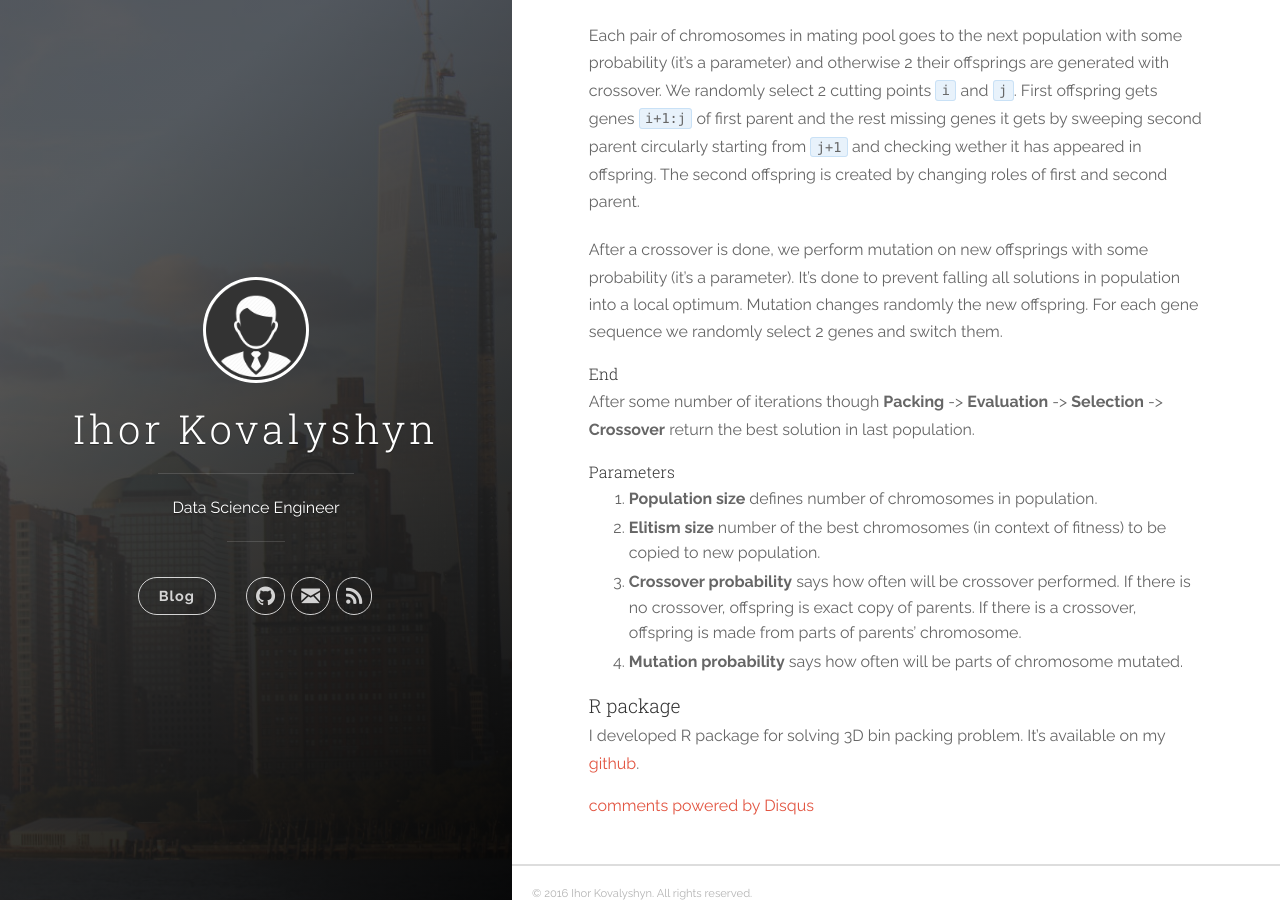
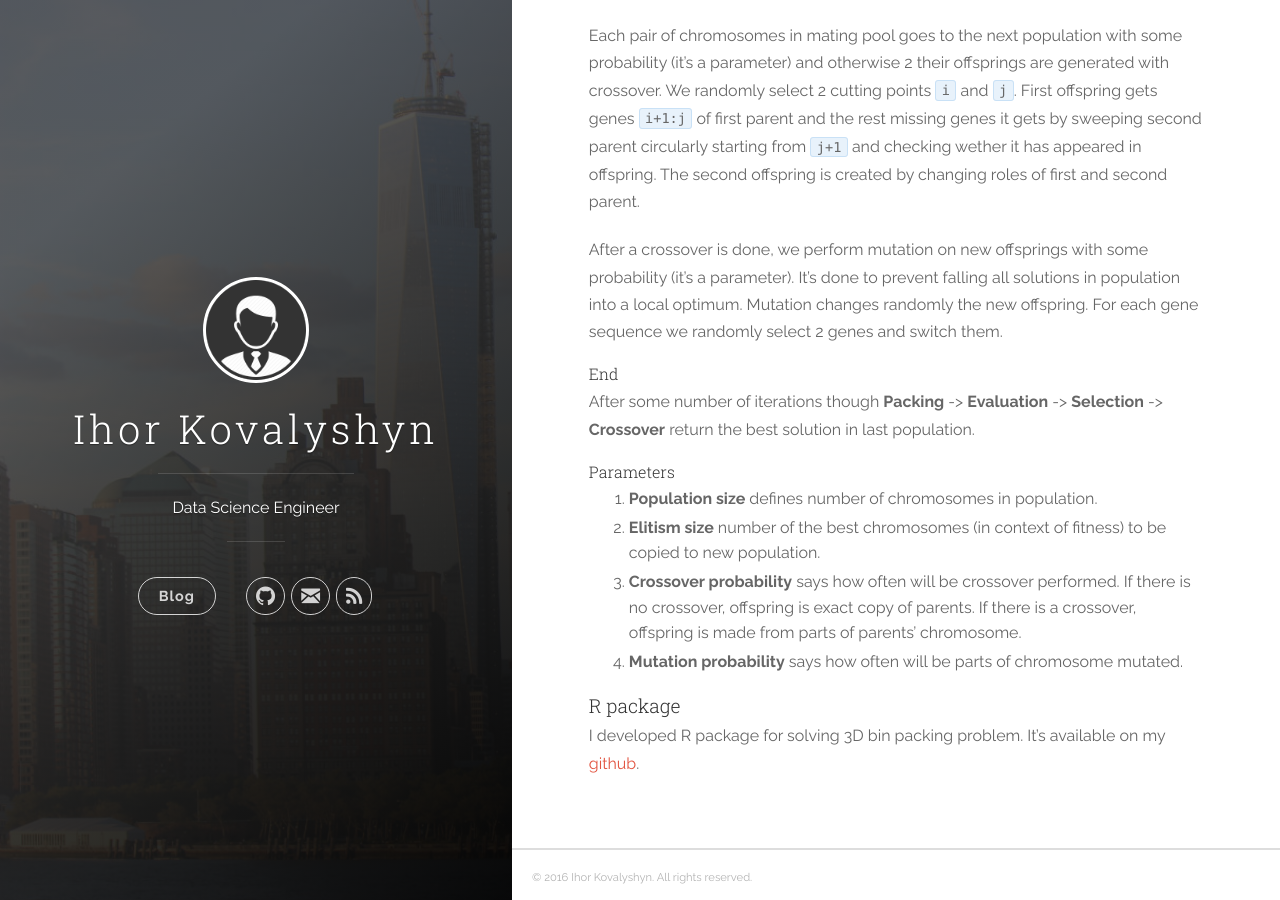
Before and after one commit to delta1epsilon/delta1epsilon.github.io, a Jekyll site: the page built from _posts/2016-10-06-3D-bin-packing-problem-in-R.md, in a window 1280 px wide and 900 px high, scrolled down 2043 px. Built offline with Jekyll 4.4.1, drawn with Linux system fonts in a browser that asks for light colours; nearby versions of some CDN libraries; comment, search, counter and statistics services are not loaded; part of the change alters nothing that is shown.

Commit message:
turn off disquas

```diff
--- a/_config.yml
+++ b/_config.yml
@@ -4,7 +4,7 @@ description: 'Data Science Engineer'
 url: 'delta1epsilon.github.io'
 baseurl: '/'
 # google_analytics: 'UA-XXXXXX-X'
-disqus_shortname: 'ihorkovalyshyn'
+# disqus_shortname: 'ihorkovalyshyn'
 
 author:
   name: 'Ihor Kovalyshyn'
--- a/_posts/2016-10-06-3D-bin-packing-problem-in-R.md
+++ b/_posts/2016-10-06-3D-bin-packing-problem-in-R.md
@@ -1,5 +1,4 @@
 ---
-comments: true
 title:  "3D bin packing problem in R"
 date:   2016-10-06 15:04:23
 categories: [R, 3D bin packing problem, Genetic Algorithm]
```
